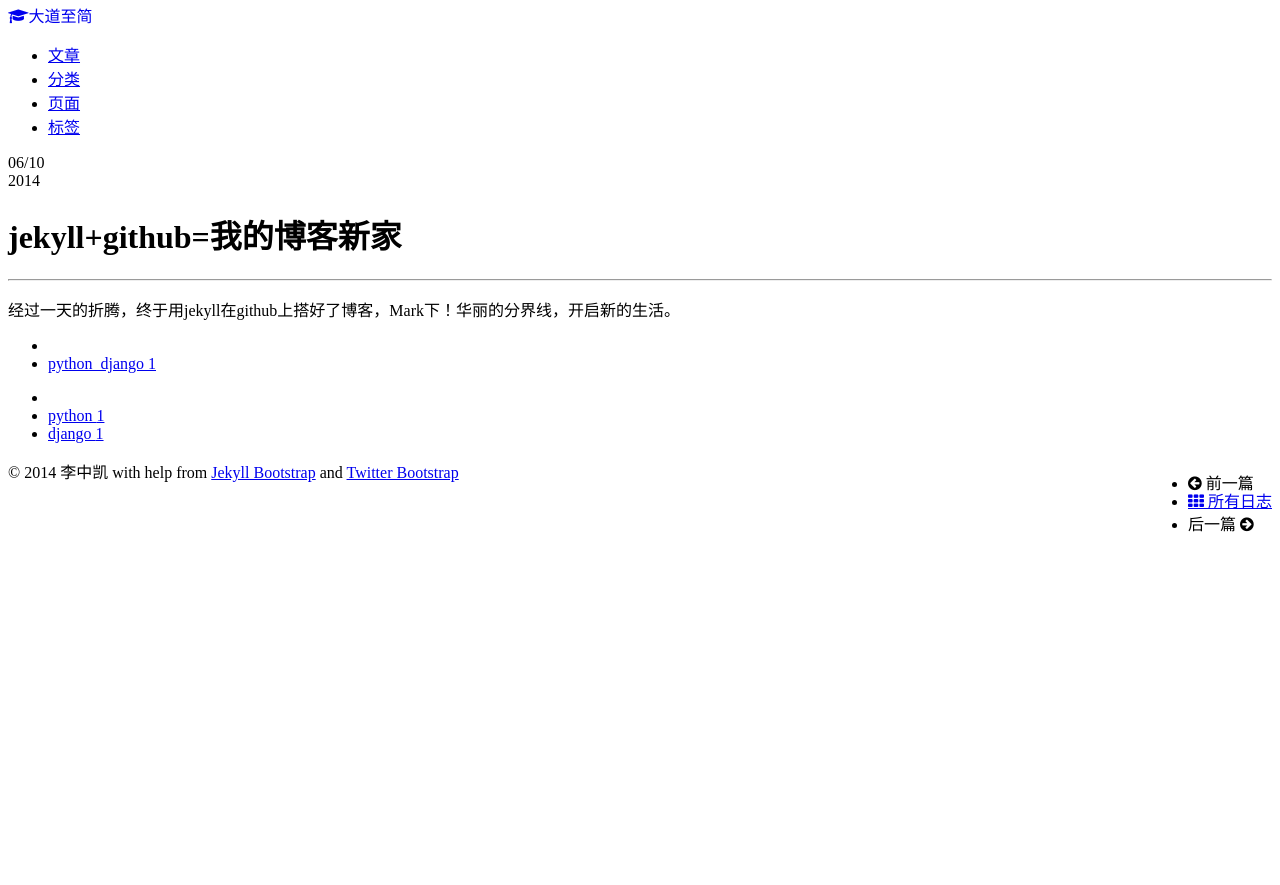
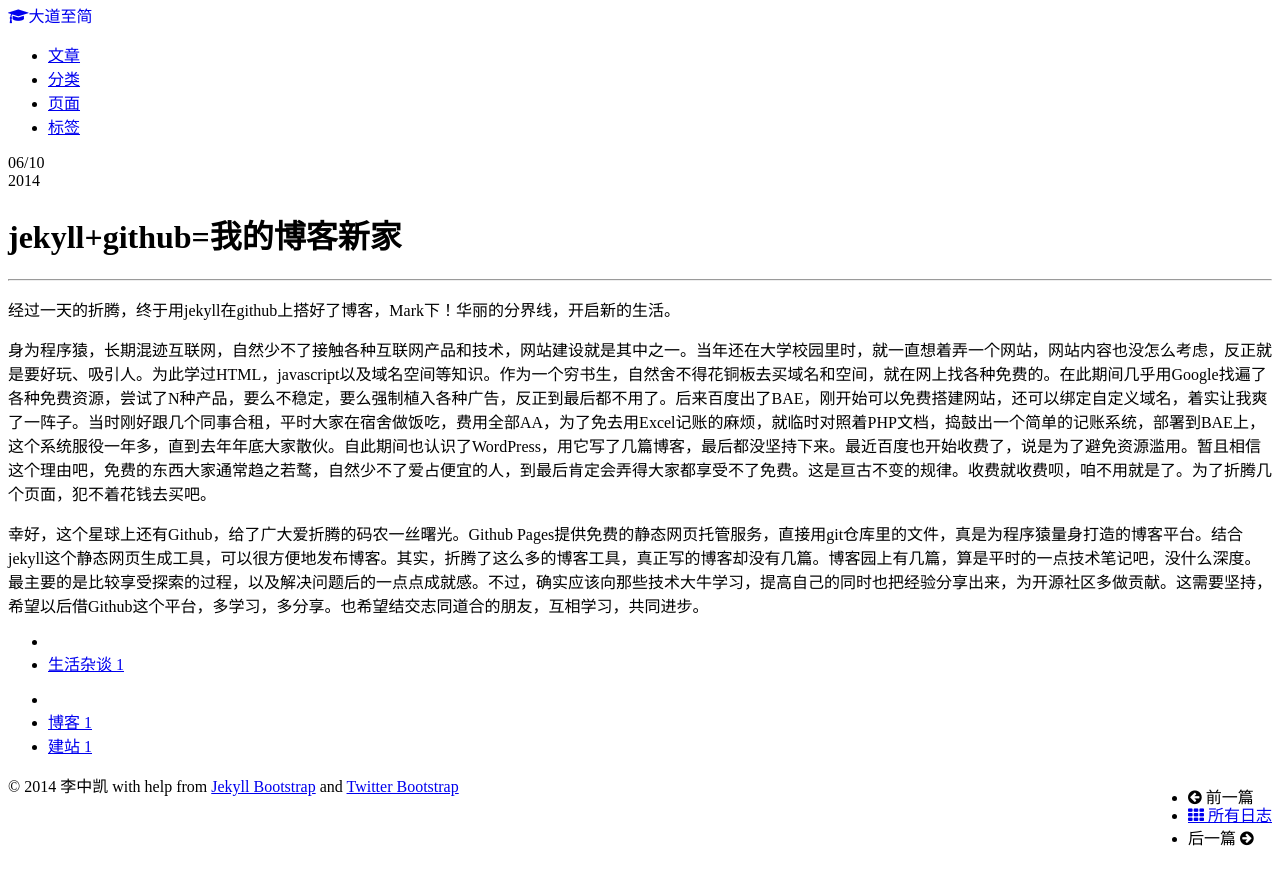
Before and after one commit to kaysonli/blog, a Jekyll site: the page built from _posts/2014-06-10-new-world.md, in a window 1280 px wide. Shown: the top 885 px of the page. Built offline with Jekyll 4.4.1, drawn with Linux system fonts in a browser that asks for light colours; nearby versions of some CDN libraries; Markdown is read by kramdown in place of the engine named in the settings.

Commit message:
update post.

```diff
--- a/_posts/2014-06-10-new-world.md
+++ b/_posts/2014-06-10-new-world.md
@@ -1,12 +1,16 @@
 ---
 layout: post
 title: jekyll+github=我的博客新家
-category : python_django
+category : 生活杂谈
 tagline: "Supporting tagline"
-tags : [python, django]
+tags : [博客, 建站]
 ---
 {% include JB/setup %}
 # jekyll+github=我的博客新家
 ---
 
 经过一天的折腾，终于用jekyll在github上搭好了博客，Mark下！华丽的分界线，开启新的生活。
+
+身为程序猿，长期混迹互联网，自然少不了接触各种互联网产品和技术，网站建设就是其中之一。当年还在大学校园里时，就一直想着弄一个网站，网站内容也没怎么考虑，反正就是要好玩、吸引人。为此学过HTML，javascript以及域名空间等知识。作为一个穷书生，自然舍不得花铜板去买域名和空间，就在网上找各种免费的。在此期间几乎用Google找遍了各种免费资源，尝试了N种产品，要么不稳定，要么强制植入各种广告，反正到最后都不用了。后来百度出了BAE，刚开始可以免费搭建网站，还可以绑定自定义域名，着实让我爽了一阵子。当时刚好跟几个同事合租，平时大家在宿舍做饭吃，费用全部AA，为了免去用Excel记账的麻烦，就临时对照着PHP文档，捣鼓出一个简单的记账系统，部署到BAE上，这个系统服役一年多，直到去年年底大家散伙。自此期间也认识了WordPress，用它写了几篇博客，最后都没坚持下来。最近百度也开始收费了，说是为了避免资源滥用。暂且相信这个理由吧，免费的东西大家通常趋之若鹜，自然少不了爱占便宜的人，到最后肯定会弄得大家都享受不了免费。这是亘古不变的规律。收费就收费呗，咱不用就是了。为了折腾几个页面，犯不着花钱去买吧。
+
+幸好，这个星球上还有Github，给了广大爱折腾的码农一丝曙光。Github Pages提供免费的静态网页托管服务，直接用git仓库里的文件，真是为程序猿量身打造的博客平台。结合jekyll这个静态网页生成工具，可以很方便地发布博客。其实，折腾了这么多的博客工具，真正写的博客却没有几篇。博客园上有几篇，算是平时的一点技术笔记吧，没什么深度。最主要的是比较享受探索的过程，以及解决问题后的一点点成就感。不过，确实应该向那些技术大牛学习，提高自己的同时也把经验分享出来，为开源社区多做贡献。这需要坚持，希望以后借Github这个平台，多学习，多分享。也希望结交志同道合的朋友，互相学习，共同进步。
```
